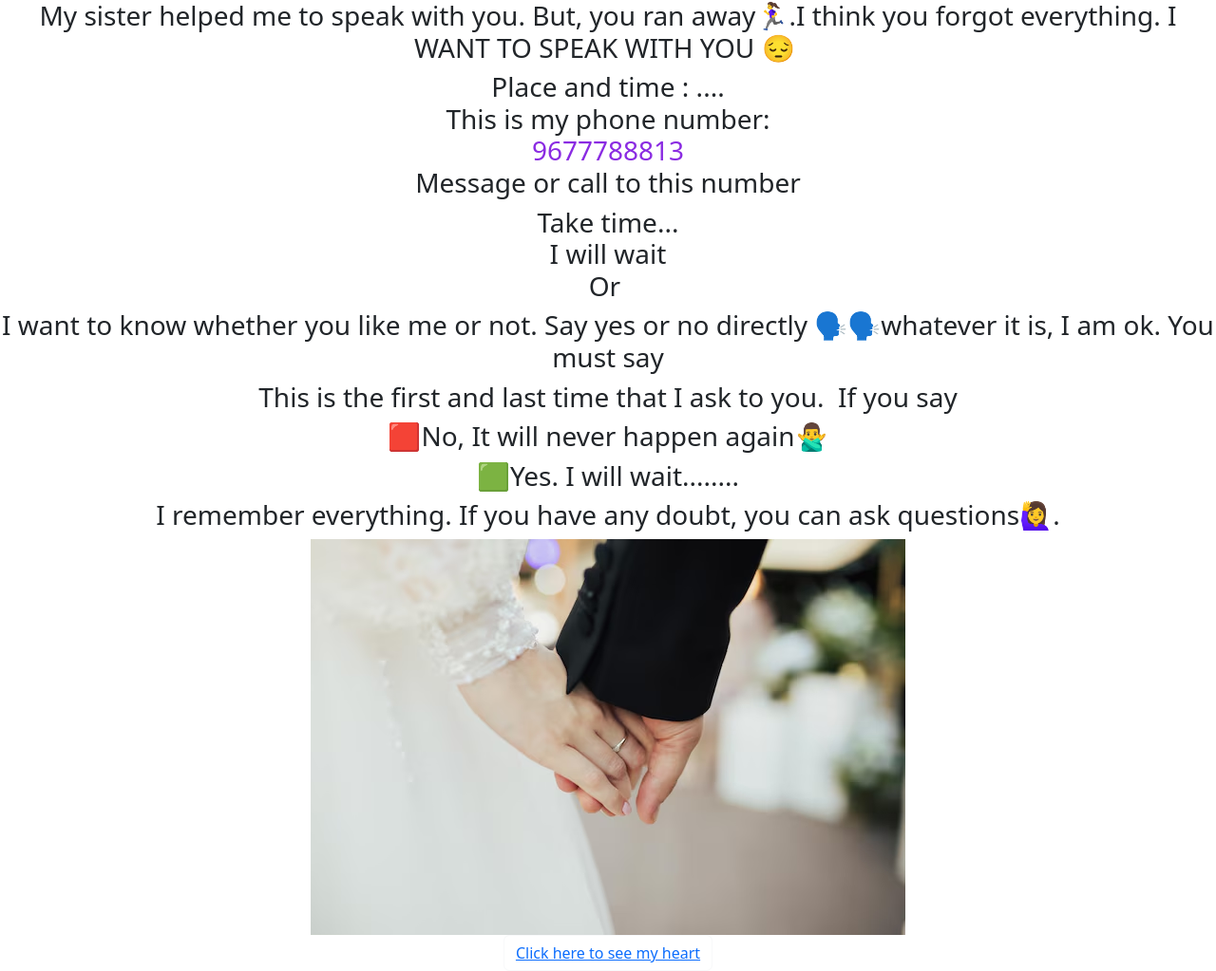
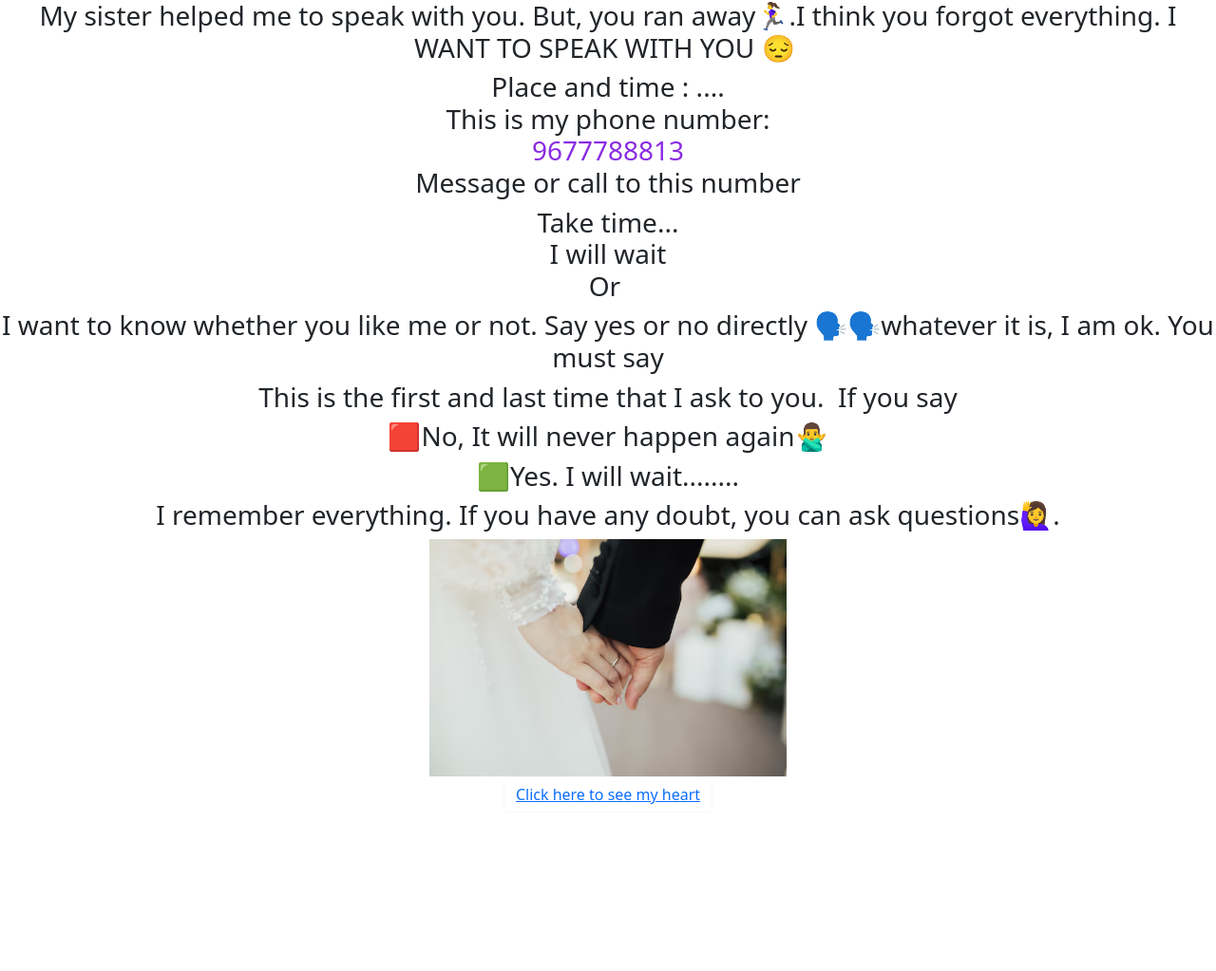
Before and after one commit to raj96777/Last-resort, a plain HTML site: page main.html in a window 1280 px wide. Shown: the whole page at 95% size. After the commit the page ends 856 px from the top, so only its background shows below. Drawn offline with Linux system fonts and the light colour scheme.

Commit message:
Modified

```diff
--- a/main.html
+++ b/main.html
@@ -65,7 +65,7 @@
         </h3>
     </div>
     <div>
-        <img src="holding.avif" alt="">
+        <img src="holding.avif" alt="" height="250px">
     </div>
 
 
```
